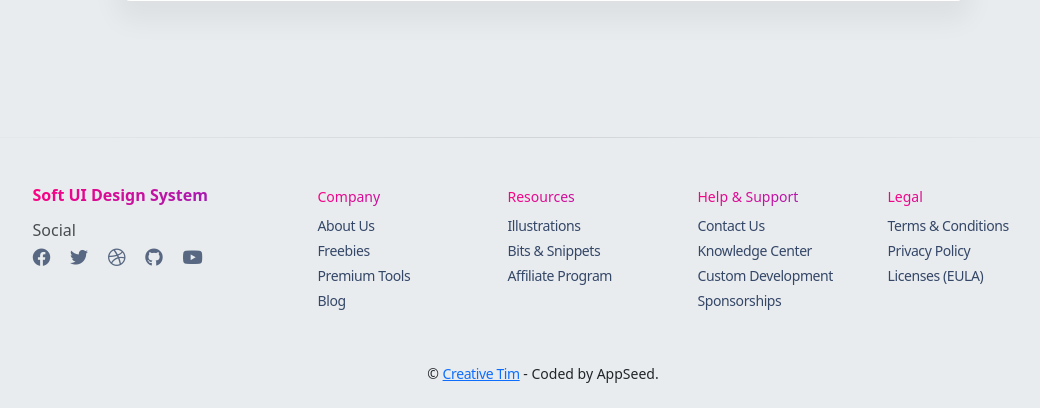
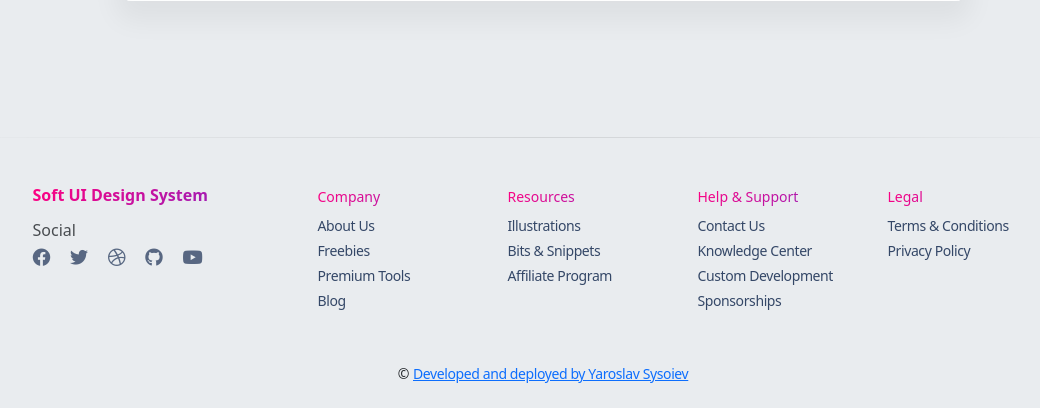
Before and after one commit to yaroslavsysoiev/med_lexicon, a Django app: page / in a window 1280 px wide. Shown: the part 806-1214 px from the top of the page, without its empty margins (97-1137 px from the left). Run offline with Django 5.2, Linux system fonts and the light colour scheme; data that the repository does not hold is empty; some libraries are stand-ins or nearby versions.

Commit message:
update: footer

```diff
--- a/templates/includes/footer_background.html
+++ b/templates/includes/footer_background.html
@@ -153,7 +153,6 @@
 
             <li class="nav-item">
               <a class="nav-link" href="#" target="_blank">
-                Licenses (EULA)
               </a>
             </li>
           </ul>
@@ -163,7 +162,9 @@
       <div class="col-12">
         <div class="text-center">
           <p class="my-4 text-sm">
-            &copy; <a href="#" target="_blank">Creative Tim</a> - Coded by AppSeed.
+            &copy; <a href="https://github.com/yaroslavsysoiev/med_lexicon" target="_blank">
+            Developed and deployed by Yaroslav Sysoiev
+          </a>
           </p>
         </div>
       </div>
```
